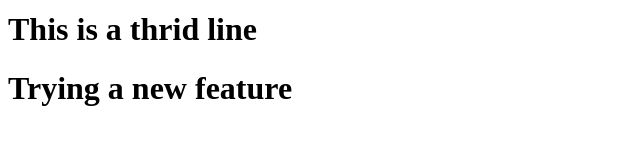
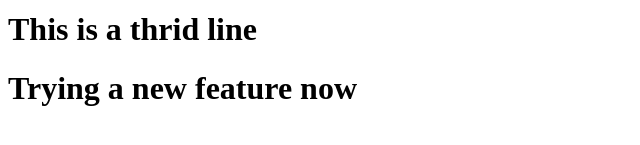
Before and after one commit to albertolamana/chapter2, a plain HTML site: page index.html in a window 1280 px wide. Shown: the part 127-272 px from the top of the page, without its empty margins (0-640 px from the left). Drawn offline with Linux system fonts and the light colour scheme.

Commit message:
add new branch

```diff
--- a/index.html
+++ b/index.html
@@ -8,7 +8,7 @@
     <h1>This is my first line</h1>
     <h1>This is a second line</h1>
     <h1>This is a thrid line</h1>
-    <h1>Trying a new feature</h1>
+    <h1>Trying a new feature now</h1>
 
   </body>
 </html>
```
